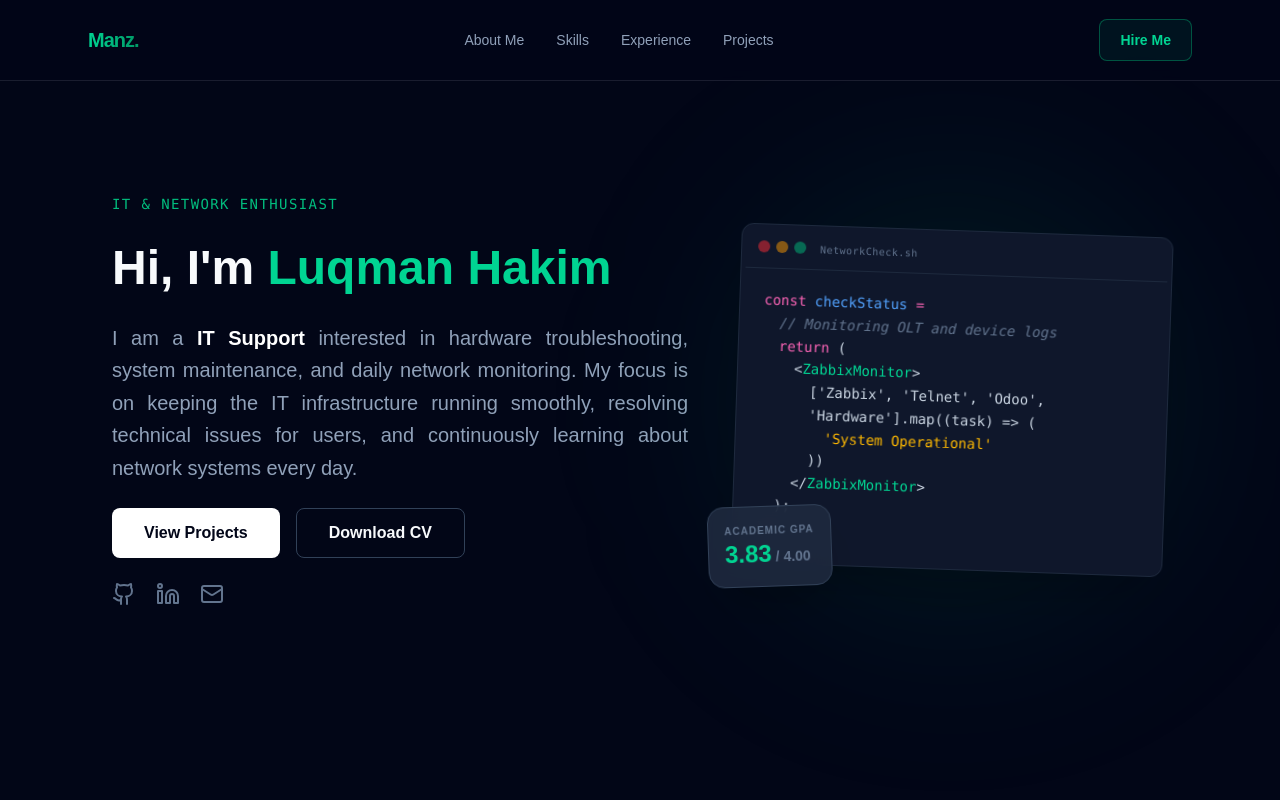
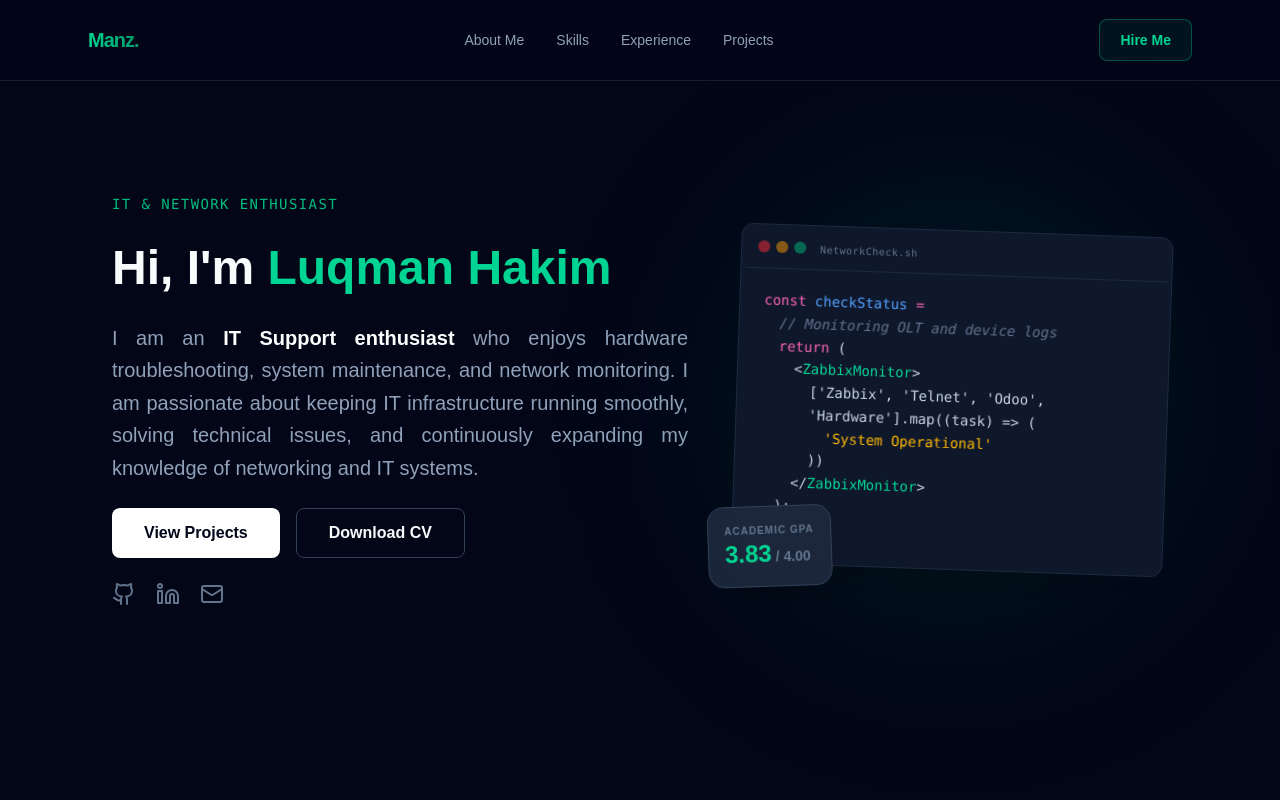
Before and after one commit to Luqman89/luqman-hakim-portofolio, a Next.js app: page / in a window 1280 px wide. Shown: the top 800 px of the page. Built offline with nearby package versions, Linux system fonts and the light colour scheme.

Commit message:
docs: update about me section

```diff
--- a/app/components/Hero.tsx
+++ b/app/components/Hero.tsx
@@ -21,11 +21,14 @@ export default function Hero() {
         </Reveal>
         <Reveal>
           <p className="text-slate-400 text-lg md:text-xl max-w-xl leading-relaxed text-justify">
-            I am a <span className="text-white font-semibold">IT Support</span>{" "}
-            interested in hardware troubleshooting, system maintenance, and
-            daily network monitoring. My focus is on keeping the IT
-            infrastructure running smoothly, resolving technical issues for
-            users, and continuously learning about network systems every day.
+            I am an{" "}
+            <span className="text-white font-semibold">
+              IT Support enthusiast
+            </span>{" "}
+            who enjoys hardware troubleshooting, system maintenance, and network
+            monitoring. I am passionate about keeping IT infrastructure running
+            smoothly, solving technical issues, and continuously expanding my
+            knowledge of networking and IT systems.
           </p>
         </Reveal>
         <Reveal>
```
